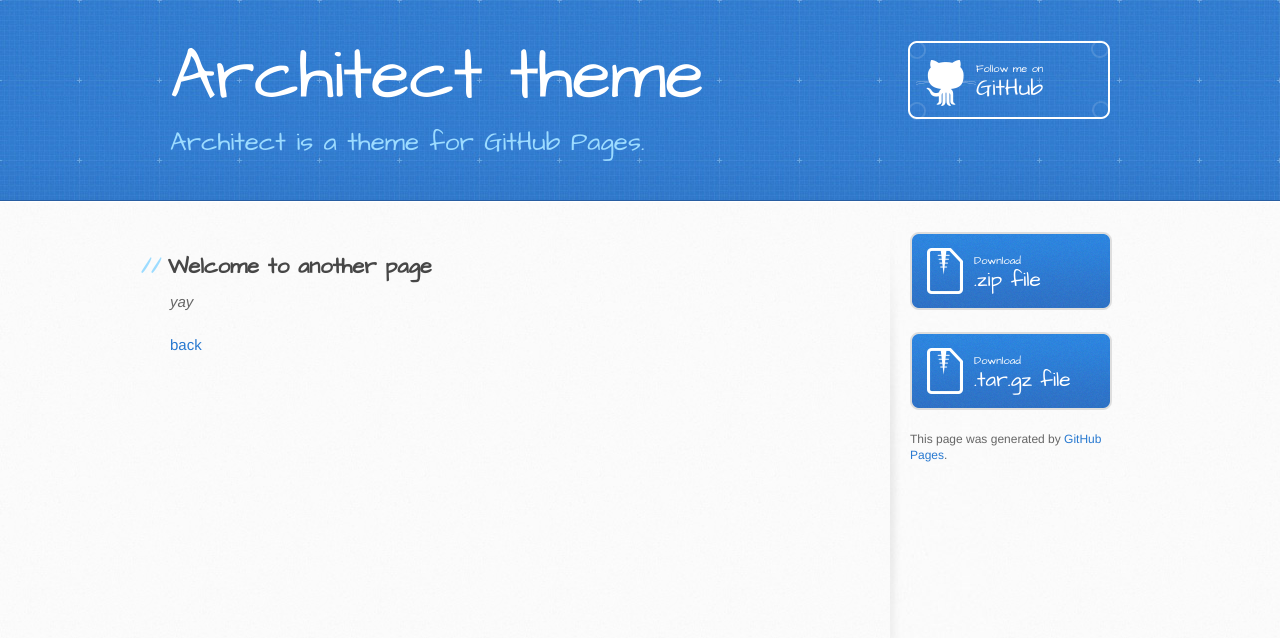
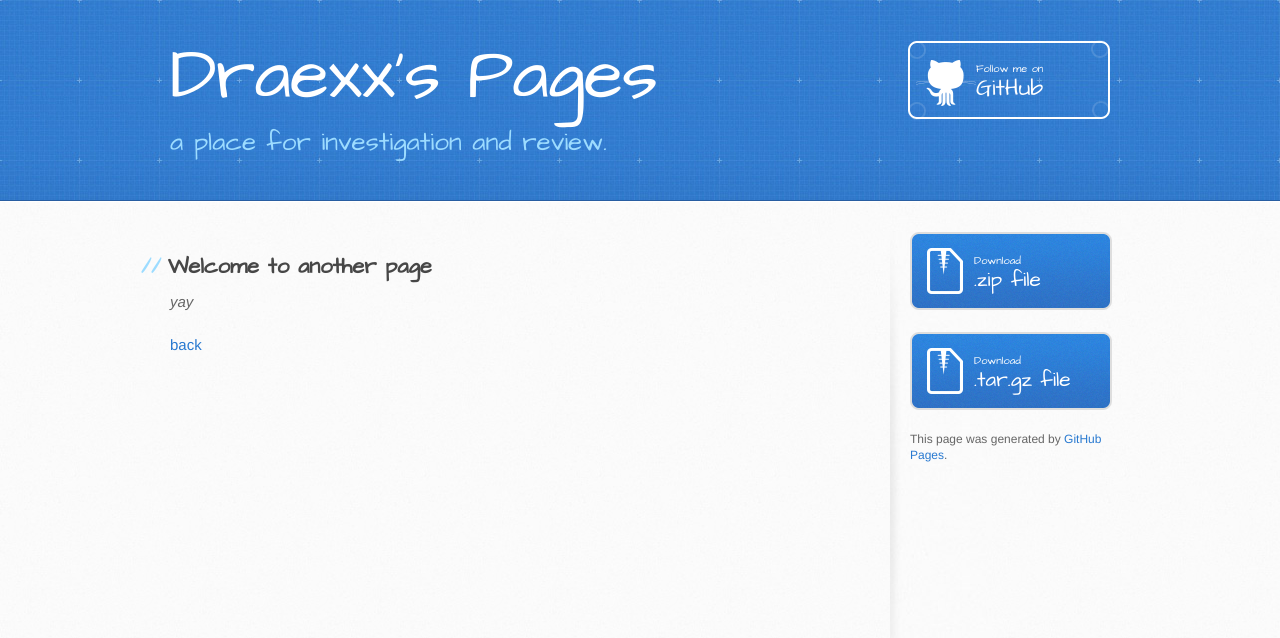
Before and after one commit to draexx/draexx.github.io, a Jekyll site: the page built from another-page.md, in a window 1280 px wide. Shown: the top 638 px of the page. Built offline with Jekyll 4.4.1, drawn with Linux system fonts in a browser that asks for light colours; our own code applies the rules of GitHub Pages for plain Markdown files.

Commit message:
Update _config.yml

```diff
--- a/_config.yml
+++ b/_config.yml
@@ -1,5 +1,5 @@
-title: Architect theme
-description: Architect is a theme for GitHub Pages.
+title: Draexx's Pages
+description: a place for investigation and review.
 show_downloads: true
 google_analytics:
 theme: jekyll-theme-architect
```
